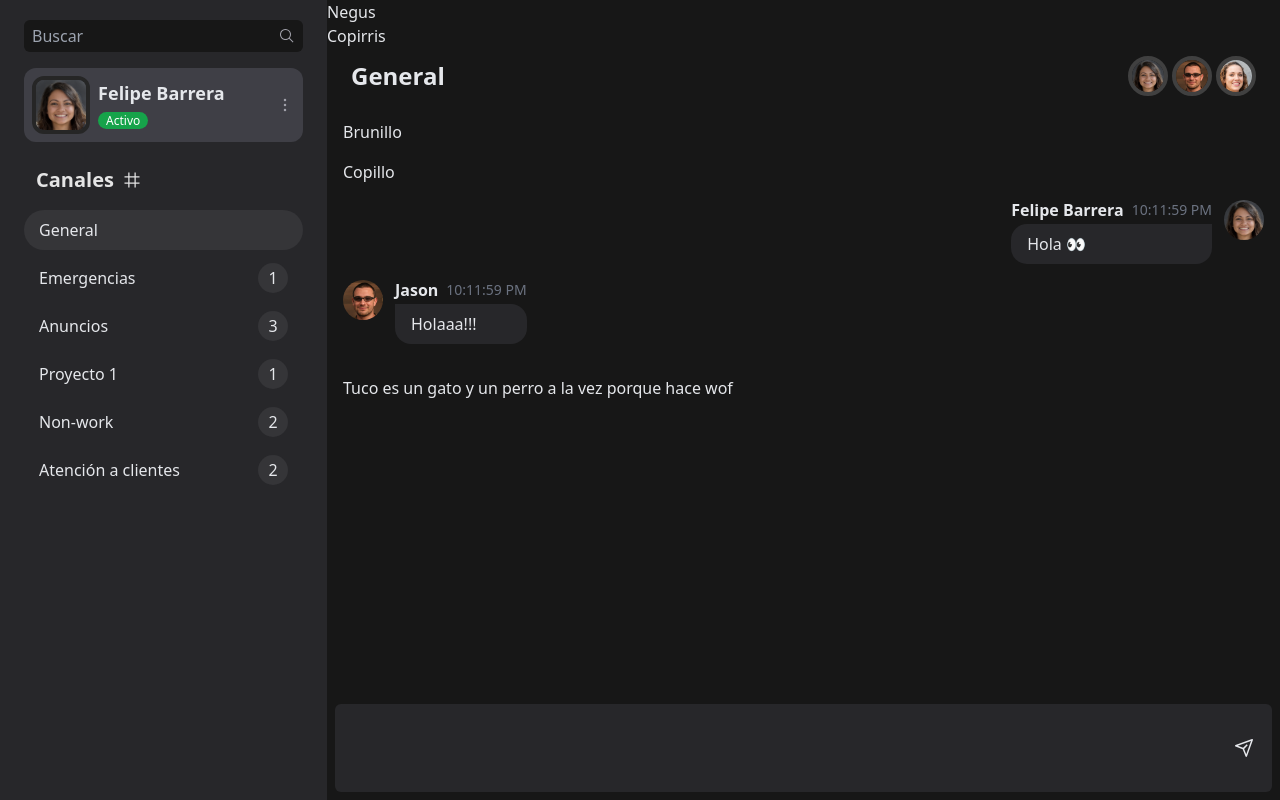
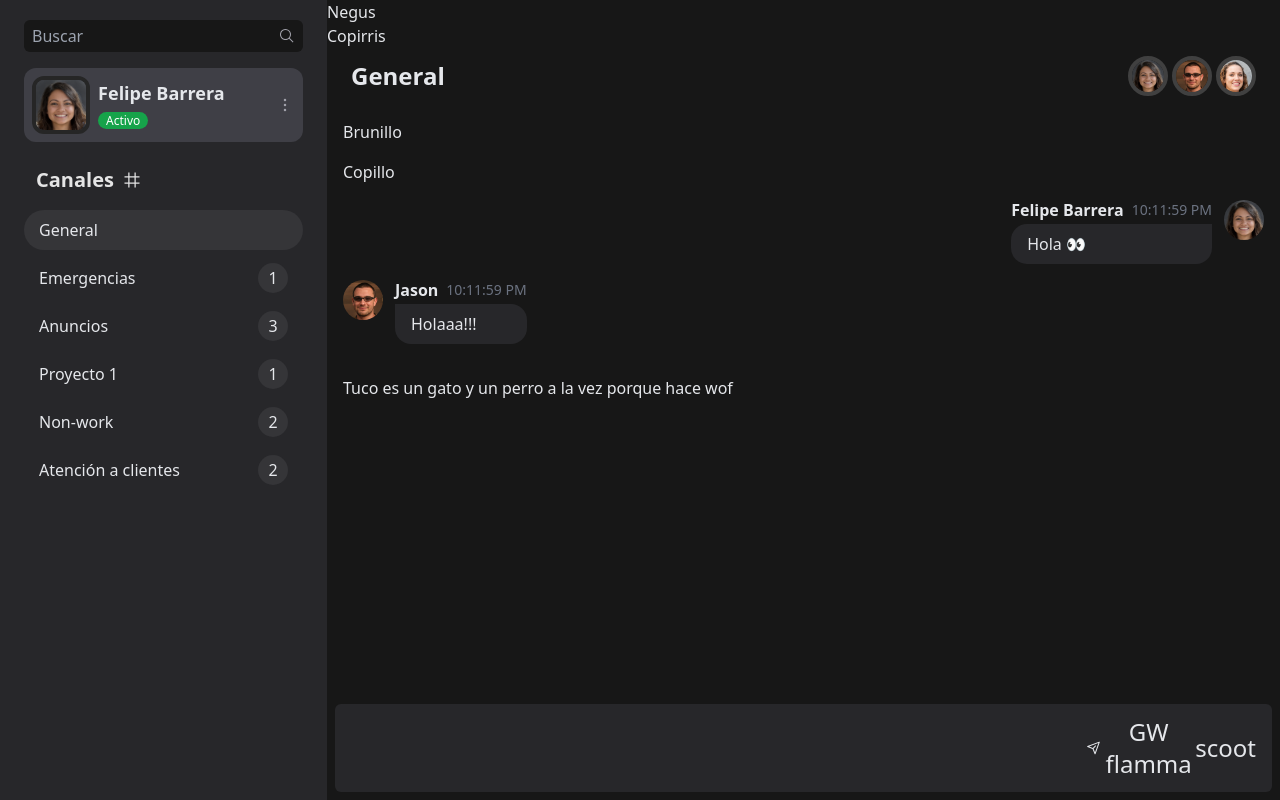
Before and after one commit to felipeBarrera1309/Chat-with-pinia-vue3, a Vue app: page /1 in a window 1280 px wide. Built offline with nearby package versions, Linux system fonts and the light colour scheme.

Commit message:
agregue los nombre de dos bicis

```diff
--- a/src/pages/MessagesView.vue
+++ b/src/pages/MessagesView.vue
@@ -37,6 +37,8 @@
             <textarea rows="3" v-model="write" @keypress.enter="addMessage" />
             <button>
               <Icon icon="carbon:send-alt" />
+              <p>{{ 'GW flamma' }}</p>
+              <p>{{ 'scoot' }}</p>
             </button>
         </form>
     </div>
```
